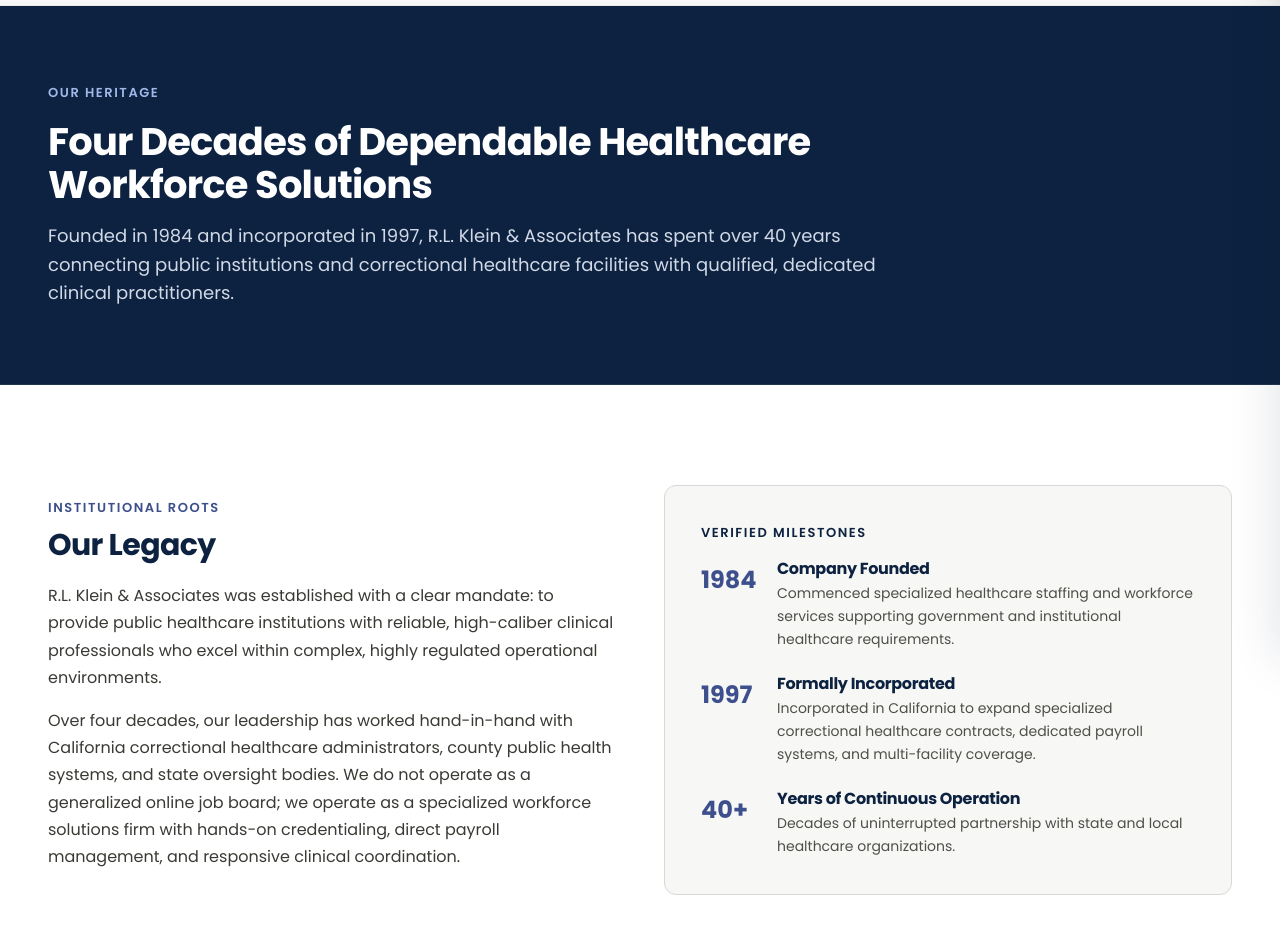
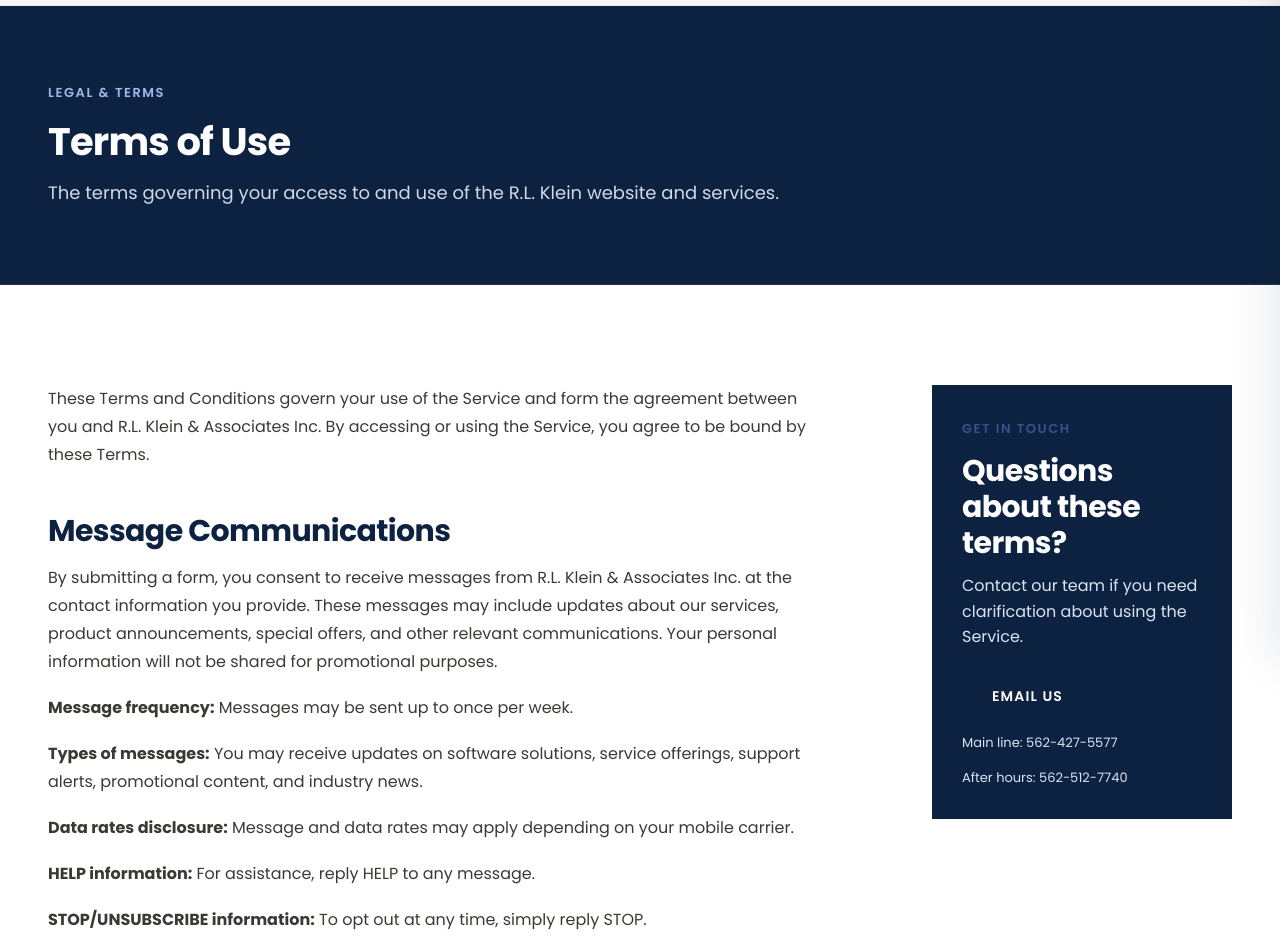
Before and after one commit to kumarpotla2221/new-rlklein, a React (Vite) app: page /terms in a window 1280 px wide. Before the commit this address led to /about/who-we-are. Shown: the part 160-1097 px from the top of the page. Built offline with nearby package versions, Linux system fonts and the light colour scheme.

Commit message:
new changes

```diff
--- a/src/App.tsx
+++ b/src/App.tsx
@@ -10,6 +10,7 @@
 import { ApplyPage } from './pages/public/ApplyPage';
 import { ConsentAgreementPage } from './pages/public/ConsentAgreementPage';
 import { PrivacyPolicyPage } from './pages/public/PrivacyPolicyPage';
+import { TermsOfUsePage } from './pages/public/TermsOfUsePage';
 import { WhoWeArePage } from './pages/about/WhoWeArePage';
 import { TeamPage } from './pages/about/TeamPage';
 import { AwardsRecognitionPage } from './pages/about/AwardsRecognitionPage';
@@ -75,7 +76,7 @@
             <Route path="/healthcare-professionals/faq" element={<ProfessionalsFAQPage />} />
             <Route path="/contact" element={<Navigate to="/facilities/staffing-request" replace />} />
             <Route path="/privacy-policy" element={<PrivacyPolicyPage />} />
-            <Route path="/terms" element={<Navigate to="/about/who-we-are" replace />} />
+            <Route path="/terms" element={<TermsOfUsePage />} />
             <Route path="/about/safety-compliance" element={<SafetyCompliancePage />} />
             <Route path="/joint-commision" element={<SafetyCompliancePage />} />
             <Route path="/joint-commission" element={<SafetyCompliancePage />} />
--- /dev/null
+++ b/src/pages/public/TermsOfUsePage.tsx
@@ -0,0 +1,119 @@
+import { Link } from 'react-router-dom';
+import { Breadcrumbs } from '../../components/ui/Typography';
+
+export function TermsOfUsePage() {
+  return (
+    <div className="terms-page">
+      <Breadcrumbs items={[{ label: 'Home', href: '/' }, { label: 'Terms of Use' }]} />
+
+      <header className="page-hero">
+        <div className="container">
+          <div className="page-hero__content">
+            <span className="eyebrow" style={{ color: '#A0B8E8' }}>Legal &amp; Terms</span>
+            <h1>Terms of Use</h1>
+            <p className="page-hero__subtitle">The terms governing your access to and use of the R.L. Klein website and services.</p>
+          </div>
+        </div>
+      </header>
+
+      <main className="section bg-white">
+        <div className="container privacy-policy__layout">
+          <article className="privacy-policy__content">
+            <p>These Terms and Conditions govern your use of the Service and form the agreement between you and R.L. Klein &amp; Associates Inc. By accessing or using the Service, you agree to be bound by these Terms.</p>
+
+            <h2>Message Communications</h2>
+            <p>By submitting a form, you consent to receive messages from R.L. Klein &amp; Associates Inc. at the contact information you provide. These messages may include updates about our services, product announcements, special offers, and other relevant communications. Your personal information will not be shared for promotional purposes.</p>
+            <p><strong>Message frequency:</strong> Messages may be sent up to once per week.</p>
+            <p><strong>Types of messages:</strong> You may receive updates on software solutions, service offerings, support alerts, promotional content, and industry news.</p>
+            <p><strong>Data rates disclosure:</strong> Message and data rates may apply depending on your mobile carrier.</p>
+            <p><strong>HELP information:</strong> For assistance, reply HELP to any message.</p>
+            <p><strong>STOP/UNSUBSCRIBE information:</strong> To opt out at any time, simply reply STOP.</p>
+            <p>To learn more about our services, visit <a href="https://www.rlklein.com/">www.rlklein.com</a>.</p>
+
+            <h2>Interpretation and Definitions</h2>
+            <h3>Interpretation</h3>
+            <p>Words with capitalized initials have meanings defined under the conditions below. These definitions apply whether they appear in singular or plural.</p>
+            <h3>Definitions</h3>
+            <p>For the purposes of these Terms:</p>
+            <ul>
+              <li><strong>Affiliate</strong> means an entity that controls, is controlled by, or is under common control with a party. “Control” means ownership of 50% or more of the voting shares or other managing authority.</li>
+              <li><strong>Country</strong> refers to: Andhra Pradesh, India.</li>
+              <li><strong>Company</strong> (referred to as either “the Company”, “We”, “Us” or “Our”) refers to R.L. Klein &amp; Associates Inc.</li>
+              <li><strong>Device</strong> means any device that can access the Service such as a computer, cellphone, or tablet.</li>
+              <li><strong>Service</strong> refers to the Website.</li>
+              <li><strong>Terms and Conditions</strong> (also referred to as “Terms”) are the terms governing the use of the Service and the agreement between You and the Company.</li>
+              <li><strong>Website</strong> refers to R.L. Klein &amp; Associates Inc., accessible from <a href="https://www.rlklein.com/">www.rlklein.com</a>.</li>
+              <li><strong>You</strong> means the individual accessing or using the Service, or the company or legal entity on behalf of which that individual is using the Service.</li>
+            </ul>
+
+            <h2>Acknowledgment</h2>
+            <p>These Terms and Conditions govern your use of the Service and form the agreement between you and the Company. By accessing or using the Service, you agree to be bound by these Terms. If you disagree with any part, you may not access the Service.</p>
+            <p>You confirm that you are at least 18 years old. The Service is not intended for users under 18.</p>
+            <p>Your access to and use of the Service is also subject to our <Link to="/privacy-policy">Privacy Policy</Link>, which outlines how we handle your personal information. Please review it carefully.</p>
+
+            <h2>Links to Other Websites</h2>
+            <p>Our Service may contain links to third-party websites or services not owned or controlled by the Company. We are not responsible for their content, privacy policies, or practices. You acknowledge and agree that we are not liable for any damage or loss arising from such external sites or services.</p>
+            <p>We recommend you read the terms and policies of any third-party websites you visit.</p>
+
+            <h2>Termination</h2>
+            <p>We may terminate or suspend your access immediately, without notice or liability, if you breach these Terms.</p>
+            <p>Upon termination, your right to use the Service ceases immediately.</p>
+
+            <h2>Limitation of Liability</h2>
+            <p>To the fullest extent permitted by applicable law, the Company&apos;s liability shall be limited to the greater of the amount paid by you through the Service or $100 if no purchases were made.</p>
+            <p>We shall not be liable for indirect, incidental, special, or consequential damages, including but not limited to loss of profits, data, or privacy, even if advised of such possibilities.</p>
+            <p>Some jurisdictions do not allow these exclusions, so they may not apply to you in full.</p>
+
+            <h2>“As Is” and “As Available” Disclaimer</h2>
+            <p>The Service is provided “as is” and “as available” without warranties of any kind. We do not guarantee the Service will be uninterrupted or error-free, or that it will meet your expectations.</p>
+            <p>No warranties are made regarding compatibility, reliability, or security. Use of the Service is at your sole risk.</p>
+
+            <h2>Governing Law</h2>
+            <p>These Terms are governed by the laws of Andhra Pradesh, India, without regard to conflict of law principles.</p>
+
+            <h2>Dispute Resolution</h2>
+            <p>If you have a dispute with us, you agree to first attempt to resolve it informally by contacting the Company.</p>
+
+            <h2>For European Union Users</h2>
+            <p>If you are an EU resident, you may benefit from additional rights under the consumer protection laws of your country of residence.</p>
+
+            <h2>United States Legal Compliance</h2>
+            <p>You represent and warrant that:</p>
+            <ul>
+              <li>You are not located in a country subject to U.S. government embargo.</li>
+              <li>You are not listed on any U.S. government list of prohibited or restricted parties.</li>
+            </ul>
+
+            <h2>Severability and Waiver</h2>
+            <p>If any provision of these Terms is found to be unenforceable, the rest shall remain in full force.</p>
+            <p>Failure to enforce any right does not constitute a waiver of future enforcement.</p>
+
+            <h2>Translation Interpretation</h2>
+            <p>If these Terms have been translated into other languages, the English version shall prevail in case of conflict.</p>
+
+            <h2>Changes to These Terms and Conditions</h2>
+            <p>We may revise these Terms at our discretion. If a change is material, we will provide at least 30 days&apos; notice. Continued use of the Service after changes take effect constitutes your acceptance of the new Terms.</p>
+
+            <h2>Contact Us</h2>
+            <p>If you have any questions, please contact us:</p>
+            <ul>
+              <li>Email: <a href="mailto:info@rlklein.com">info@rlklein.com</a></li>
+              <li>Website: <Link to="/facilities/staffing-request">www.rlklein.com/contact</Link></li>
+            </ul>
+          </article>
+
+          <aside className="privacy-policy__aside">
+            <div className="privacy-policy__contact">
+              <span className="eyebrow">Get in touch</span>
+              <h2>Questions about these terms?</h2>
+              <p>Contact our team if you need clarification about using the Service.</p>
+              <a className="btn btn--primary btn--md" href="mailto:info@rlklein.com">Email Us</a>
+              <a className="privacy-policy__phone" href="tel:5624275577">Main line: 562-427-5577</a>
+              <a className="privacy-policy__phone" href="tel:5625127740">After hours: 562-512-7740</a>
+            </div>
+          </aside>
+        </div>
+      </main>
+    </div>
+  );
+}
```
